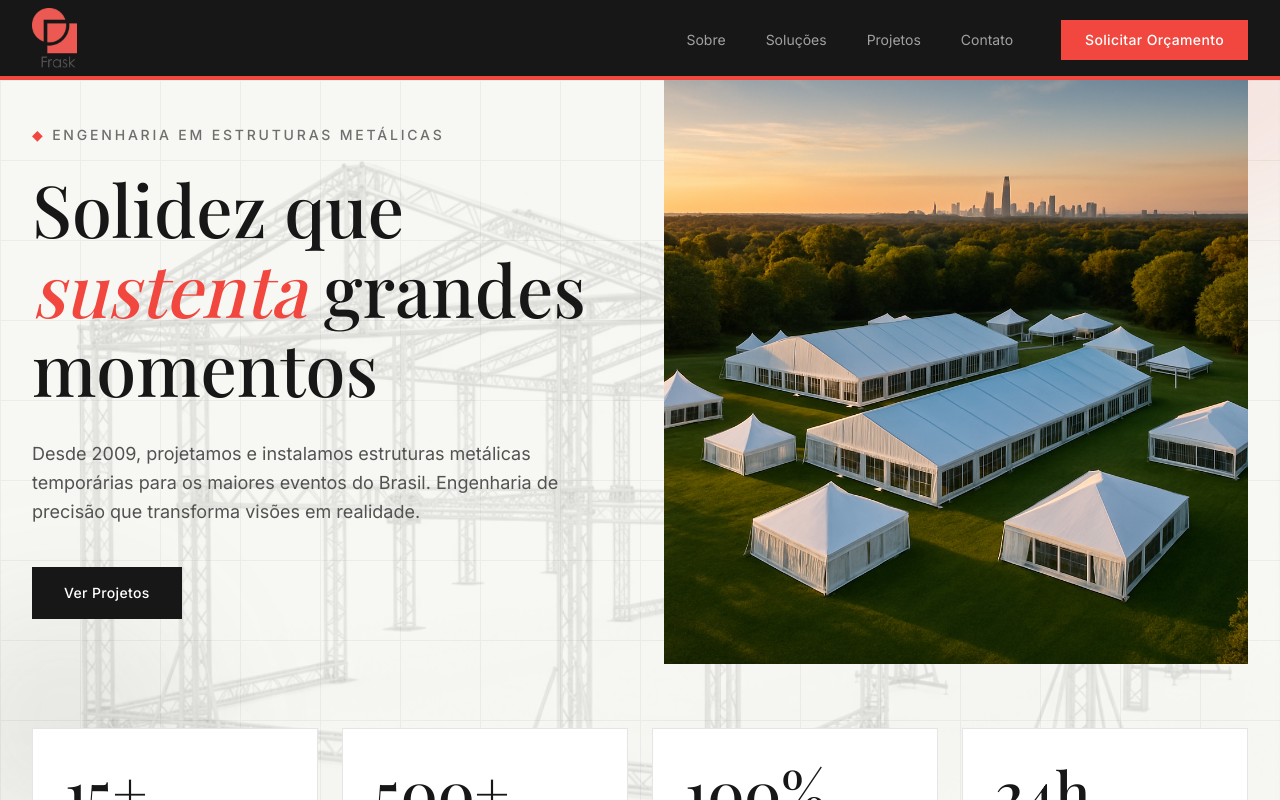
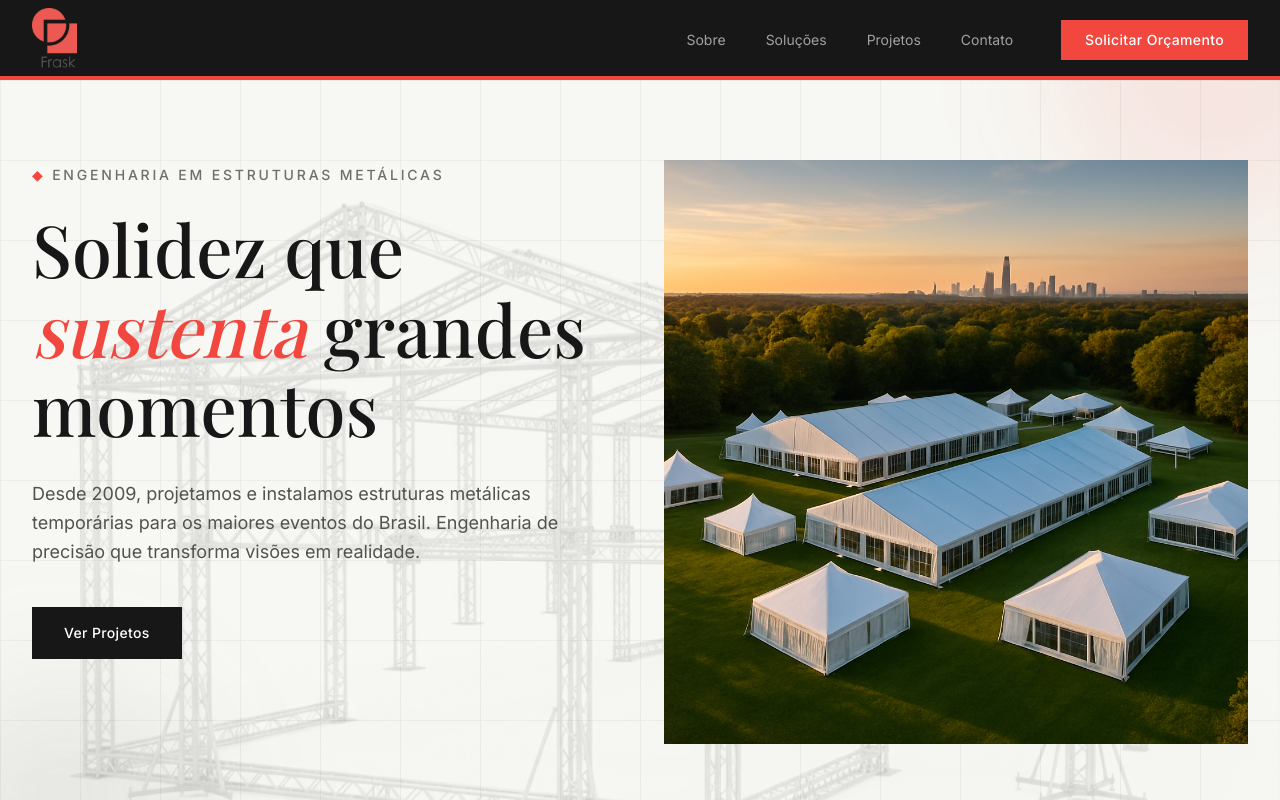
Before and after one commit to Joaolemos-hub/Frask-Estruturas-site, a Next.js app: page / in a window 1280 px wide. Shown: the top 800 px of the page. Built offline with nearby package versions, Linux system fonts and the light colour scheme.

Commit message:
feat: adjust spacing for feature image in hero component
Added margin to feature image for better layout on larger screens

Co-authored-by: João Vitor Lemos <225009833+Joaolemos-hub@users.noreply.github.com>

```diff
--- a/components/hero.tsx
+++ b/components/hero.tsx
@@ -55,7 +55,7 @@ export default function Hero() {
           </div>
 
           {/* Feature Image */}
-          <div className="relative aspect-square overflow-hidden">
+          <div className="relative aspect-square overflow-hidden mt-12 lg:mt-20">
             <Image
               src="/images/tendas-hero.png"
               alt="Vista aérea de complexo de tendas brancas montadas pela Frask para grande evento"
```
